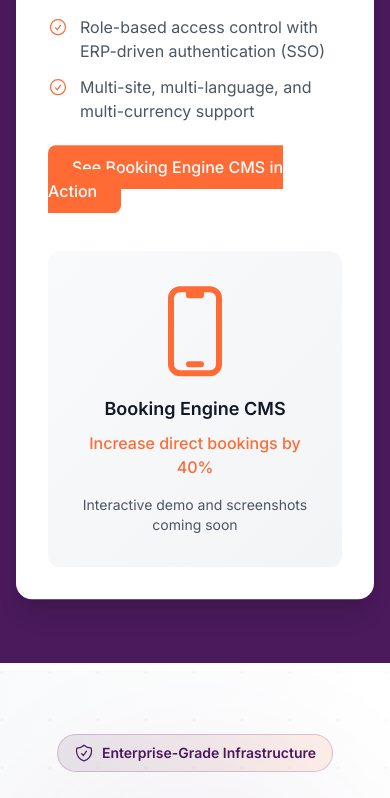
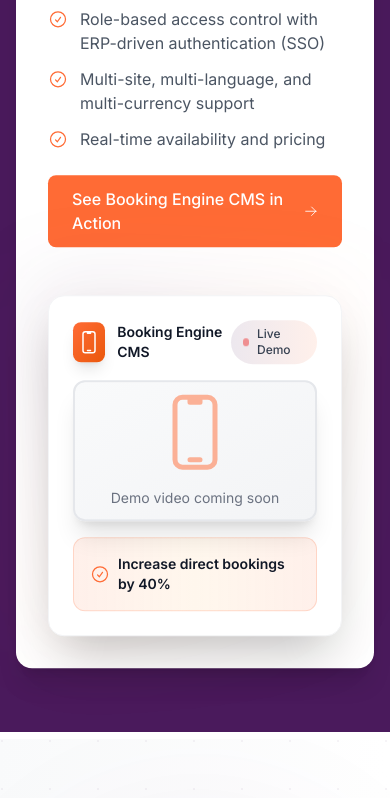
Before and after one commit to JEBITECH/jebi_website, a Next.js app: page /products in a window 390 px wide. Shown: the part 1992-2790 px from the top of the page. Built offline with nearby package versions, Linux system fonts and the light colour scheme.

Commit message:
video urls  in product

```diff
--- a/app/products/page.tsx
+++ b/app/products/page.tsx
@@ -208,6 +208,7 @@ export const products = [
     outcome: "Increase direct bookings by 40%",
     icon: DevicePhoneMobileIcon,
     link: "http://139.59.22.205:5174",
+    videoUrl: null, // No video yet
     description:
       "AI-powered booking engine website builder with CMS for vacation rentals and service apartments that unifies reservations, websites, and operations with seamless PMS and ERP integration—built for scale, performance, and automation.",
     features: [
@@ -218,8 +219,8 @@ export const products = [
       "AI-assisted content creation, website generation, and translations",
       "Role-based access control with ERP-driven authentication (SSO)",
       "Multi-site, multi-language, and multi-currency support",
-      // 'Real-time availability and pricing',
-      // 'Mobile-optimized booking flow',
+      "Real-time availability and pricing",
+      // "Mobile-optimized booking flow",
       // 'Dynamic pricing integration',
       // 'Multi-language support',
       // 'Payment gateway integration',
@@ -284,6 +285,7 @@ export const products = [
     outcome: "Reduce inspection time by up to 80%",
     icon: EyeIcon,
     link: "http://139.59.22.205:5173/",
+    videoUrl: "nomgejOybno", // YouTube video ID
     description: "VirtueInspect is an AI-powered hospitality inspection and operations platform that detects damages, stains, and missing inventory while managing end-to-end inspection workflows.",
     features: [
       "AI-powered detection of damages, stains, and missing items",
@@ -313,6 +315,7 @@ export const products = [
     outcome: "Single source of truth across all PMS systems",
     icon: LinkIcon,
     link: "http://139.59.22.205:5173/",
+    videoUrl: null, // No video yet
     description:
       "Virtue Connect / ERP unifies multiple PMS platforms into one normalized, secure, and scalable data layer that powers analytics, booking engines, inspections, accounting, and guest-facing applications.",
     features: [
@@ -345,6 +348,7 @@ export const products = [
     outcome: "Reduce manual accounting effort by up to 80%",
     icon: ChartBarIcon,
     link: "http://139.59.22.205:5173/",
+    videoUrl: "BAnf11XSb48", // YouTube video ID
     description: "A PMS-driven accounting platform that automatically converts hospitality operational data into structured financial records, journals, trial balances, and financial statements.",
     features: [
       "Automated journal entry creation from PMS data",
@@ -355,8 +359,8 @@ export const products = [
       "Trust accounting for owner and guest funds",
       "Tax modules including VAT, GST, and regional taxes",
       "Formula-based accounting engine with configurable rules",
-      "Real-time PMS data fetching via APIs",
-      "Manual and bulk data import support",
+      // "Real-time PMS data fetching via APIs",
+      // "Manual and bulk data import support",
     ],
     differentiators: [
       "Built exclusively for hospitality accounting complexities",
@@ -379,6 +383,7 @@ export const products = [
     outcome: "Eliminate settlement disputes and manual reconciliation",
     icon: DevicePhoneMobileIcon,
     link: "http://139.59.22.205:5173/",
+    videoUrl: "LvCI4nXtcBw", // YouTube video ID
     description: "A formula-driven settlement platform that calculates owner and PMC revenue shares in real time, with full transparency, auditability, and zero spreadsheet dependency.",
     features: [
       "Real-time settlement calculations from PMS data",
@@ -790,11 +795,11 @@ function ProductsContent() {
                 ))}
               </div>
 
-              <div className="grid grid-cols-1 lg:grid-cols-2 gap-12">
-                <div>
+              <div className="grid grid-cols-1 lg:grid-cols-2 gap-12 lg:items-start">
+                {/* Left Column */}
+                <div className="flex flex-col">
                   {/* Tab Navigation */}
-                  <div className="flex space-x-1 mb-8 bg-gray-100 rounded-lg p-1">
-                    {/* {['capabilities', 'benefits', 'useCases'].map((tab) => ( */}
+                  <div className="flex space-x-1 mb-6 bg-gray-100 rounded-lg p-1">
                     {["features", "benefits", "differentiators"].map((tab) => (
                       <button
                         key={tab}
@@ -811,7 +816,7 @@ function ProductsContent() {
                   </div>
 
                   {/* Tab Content */}
-                  <div className="space-y-4">
+                  <div className="mb-6">
                     {activeTab === "features" && (
                       <div>
                         <h3 className="text-lg font-semibold text-gray-900 mb-4">Key features</h3>
@@ -855,19 +860,69 @@ function ProductsContent() {
                     )}
                   </div>
 
-                  <div className="mt-8">
-                    <Link href={selectedProduct.link} target="_blank" className="btn-primary">
+                  {/* CTA Button */}
+                  <div>
+                    <Link href={selectedProduct.link} target="_blank" className="btn-primary w-full inline-flex items-center justify-center gap-2">
                       See {selectedProduct.name} in Action
+                      <ArrowRightIcon className="h-4 w-4" />
                     </Link>
                   </div>
                 </div>
 
-                <div className="bg-gradient-to-br from-gray-50 to-gray-100 rounded-xl p-8 flex items-center justify-center">
-                  <div className="text-center">
-                    <selectedProduct.icon className="h-24 w-24 text-primary-orange mx-auto mb-4" />
-                    <div className="text-lg font-semibold text-gray-900 mb-2">{selectedProduct.name}</div>
-                    <div className="text-primary-orange font-medium">{selectedProduct.outcome}</div>
-                    <div className="mt-4 text-sm text-gray-600">Interactive demo and screenshots coming soon</div>
+                {/* Right Column */}
+                <div className="relative">
+                  {/* Decorative Background Elements */}
+                  <div className="absolute -inset-4 bg-gradient-to-br from-primary-purple/10 via-primary-orange/5 to-transparent rounded-2xl blur-2xl"></div>
+
+                  {/* Main Video Container */}
+                  <div className="relative bg-white rounded-2xl p-6 shadow-2xl border border-gray-100">
+                    {/* Video Header */}
+                    <div className="flex items-center justify-between mb-4">
+                      <div className="flex items-center gap-3">
+                        <div className="w-10 h-10 bg-gradient-to-br from-primary-orange to-orange-600 rounded-lg flex items-center justify-center shadow-lg">
+                          <selectedProduct.icon className="h-6 w-6 text-white" />
+                        </div>
+                        <div className="text-sm font-semibold text-gray-900">{selectedProduct.name}</div>
+                      </div>
+                      <div className="flex items-center gap-2 px-3 py-1.5 bg-gradient-to-r from-primary-purple/10 to-primary-orange/10 rounded-full">
+                        <div className="w-2 h-2 bg-red-500 rounded-full animate-pulse"></div>
+                        <span className="text-xs font-medium text-gray-700">Live Demo</span>
+                      </div>
+                    </div>
+
+                    {/* Video Container */}
+                    <div className="mb-4">
+                      {selectedProduct.videoUrl ? (
+                        <div className="relative w-full rounded-xl overflow-hidden shadow-xl border-2 border-gray-200 group">
+                          <div className="relative w-full" style={{ paddingBottom: "56.25%" }}>
+                            <iframe
+                              className="absolute top-0 left-0 w-full h-full"
+                              src={`https://www.youtube.com/embed/${selectedProduct.videoUrl}?rel=0&modestbranding=1`}
+                              title={`${selectedProduct.name} Demo`}
+                              frameBorder="0"
+                              allow="accelerometer; autoplay; clipboard-write; encrypted-media; gyroscope; picture-in-picture"
+                              allowFullScreen
+                            ></iframe>
+                          </div>
+                          <div className="absolute inset-0 bg-gradient-to-t from-primary-purple/20 to-transparent opacity-0 group-hover:opacity-100 transition-opacity duration-300 pointer-events-none"></div>
+                        </div>
+                      ) : (
+                        <div className="relative w-full rounded-xl overflow-hidden shadow-xl border-2 border-gray-200 bg-gradient-to-br from-gray-50 to-gray-100" style={{ paddingBottom: "56.25%" }}>
+                          <div className="absolute inset-0 flex items-center justify-center">
+                            <div className="text-center">
+                              <selectedProduct.icon className="h-20 w-20 text-primary-orange mx-auto mb-4 opacity-50" />
+                              <p className="text-gray-500 text-sm">Demo video coming soon</p>
+                            </div>
+                          </div>
+                        </div>
+                      )}
+                    </div>
+
+                    {/* Outcome Badge */}
+                    <div className="flex items-center justify-center gap-2 p-4 bg-gradient-to-r from-primary-orange/10 via-orange-50 to-primary-orange/10 rounded-xl border border-primary-orange/20">
+                      <CheckCircleIcon className="h-5 w-5 text-primary-orange flex-shrink-0" />
+                      <span className="text-sm font-semibold text-gray-900">{selectedProduct.outcome}</span>
+                    </div>
                   </div>
                 </div>
               </div>
```
